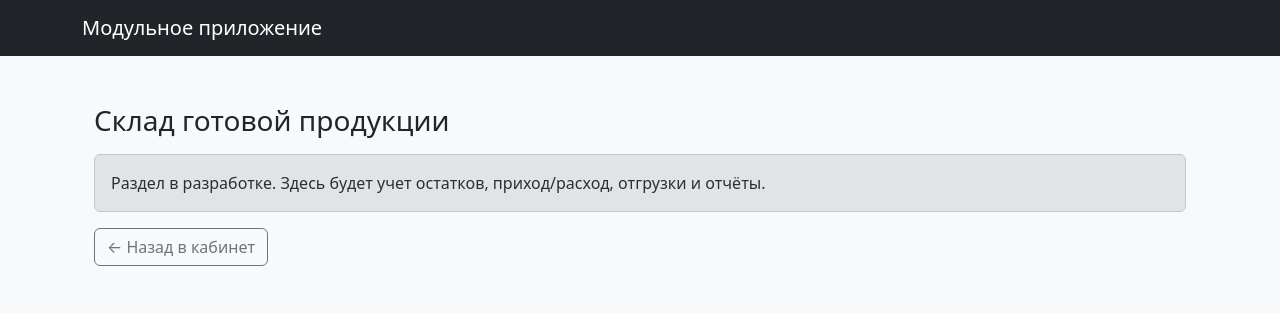
After one commit to sergeyvishnevetsky-crypto/mine-mod-251004000019, a Flask app: page /fg-warehouse/ in a window 1280 px wide. The commit adds this page. Shown: the top 313 px of the page. Run offline with Flask 3, Linux system fonts and the light colour scheme.

Commit message:
feat: add FG Warehouse stub, register blueprint, and add cabinet card

```diff
--- a/app/__init__.py
+++ b/app/__init__.py
@@ -33,7 +33,8 @@ def create_app():
         ("app.workbook.routes", "workbook_bp", "/workbook"),
         ("app.mining_report.routes", "mining_bp", "/mining-report"),
         ("app.request_tmc.routes", "request_tmc_bp", "/requests/tmc"),
-        ("app.request_services.routes", "request_services_bp", "/requests/services"),
+        ("app.request_services.routes", "request_services_bp", "/requests/services"),        ("app.fg_warehouse", "fgwh_bp", "/fg-warehouse"),
+
     ]
 
     for module_path, attr, prefix in modules:
--- /dev/null
+++ b/app/fg_warehouse/__init__.py
@@ -0,0 +1,5 @@
+from flask import Blueprint, render_template
+fgwh_bp = Blueprint("fg_warehouse", __name__, template_folder="templates")
+@fgwh_bp.route("/", methods=["GET"])
+def index():
+    return render_template("fg_warehouse/index.html")
--- /dev/null
+++ b/app/fg_warehouse/templates/fg_warehouse/index.html
@@ -0,0 +1,10 @@
+{% extends "base.html" %}
+{% block content %}
+<div class="container py-4">
+  <h3 class="mb-3">Склад готовой продукции</h3>
+  <div class="alert alert-secondary">
+    Раздел в разработке. Здесь будет учет остатков, приход/расход, отгрузки и отчёты.
+  </div>
+  <a href="{{ url_for('cabinet.index') }}" class="btn btn-outline-secondary">← Назад в кабинет</a>
+</div>
+{% endblock %}
```
Also changed, not shown: app/cabinet/templates/cabinet.html (+10 -0 lines).
